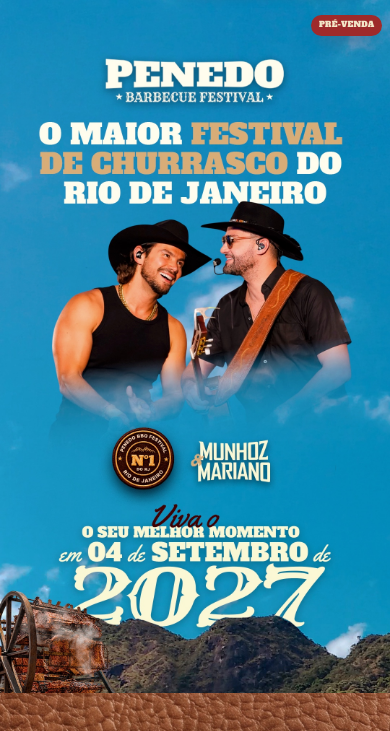
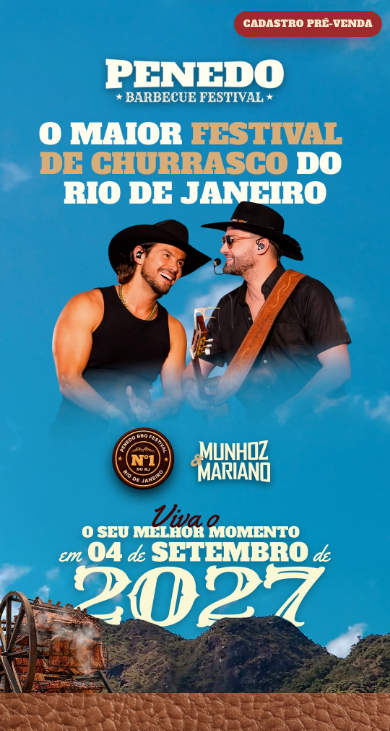
Before and after one commit to penedobbqfestival-web/Penedo-BBQ-Festival, a plain HTML site: page index.html in a window 390 px wide. Shown: the top 731 px of the page. Drawn offline with nearby package versions, Linux system fonts and the light colour scheme; animation ran at ten frames a second; a web font is replaced by a local one.

Commit message:
Mostra "Cadastro Pré-venda" completo também no botão da capa no celular
Antes o botão da capa mostrava só "Pré-venda" no celular (texto curto)
e virava "Cadastro Pré-venda" apenas na barra fixa ao rolar. Como a foto
de capa do celular já foi feita com espaço reservado ali, agora mostra
o texto completo desde o início, igual no computador.

```diff
--- a/css/style.css
+++ b/css/style.css
@@ -351,7 +351,6 @@ h1,h2,h3{ margin:0; font-weight:400; }
   top:1.2%; right:2%;
   z-index:3;
 }
-.hero__cta-short{ display:none; }
 
 /* brand lockup (usado no footer e no mini-header) */
 .brand-lockup{
@@ -1131,12 +1130,9 @@ h1,h2,h3{ margin:0; font-weight:400; }
   .faq__item{ padding:16px 18px; }
   .faq__item summary{ font-size:.82rem; padding-right:28px; }
   .faq__item p{ font-size:.88rem; }
-  /* no celular a foto fica bem mais baixa (mesma proporção, tela estreita),
-     então o botão precisa ser pequeno e com texto curto para não tampar
-     o título que já vem desenhado na própria imagem */
-  .hero__content .btn{ font-size:.5rem; padding:.4em .85em; letter-spacing:.03em; }
-  .hero__cta-full{ display:none; }
-  .hero__cta-short{ display:inline; }
+  /* a foto de capa do celular já reserva espaço livre ali — texto
+     completo também aqui, só um pouco menor para caber bem */
+  .hero__content .btn{ font-size:.6rem; padding:.45em .9em; letter-spacing:.02em; }
 }
 
 /* reduced motion */
--- a/index.html
+++ b/index.html
@@ -30,10 +30,7 @@
   <span class="img-tag" id="heroBgTag">📷 Foto de capa: assets/img/hero-bg.jpg (desktop) / hero-bg-mobile.jpg (celular)</span>
 
   <div class="hero__content">
-    <a href="https://whatsapp.com/channel/0029VbDsqWdFCCodsfITEh16" target="_blank" rel="noopener" class="btn btn--sm btn--primary">
-      <span class="hero__cta-full">Cadastro Pré-venda</span>
-      <span class="hero__cta-short">Pré-venda</span>
-    </a>
+    <a href="https://whatsapp.com/channel/0029VbDsqWdFCCodsfITEh16" target="_blank" rel="noopener" class="btn btn--sm btn--primary">Cadastro Pré-venda</a>
   </div>
 </section>
 
```
